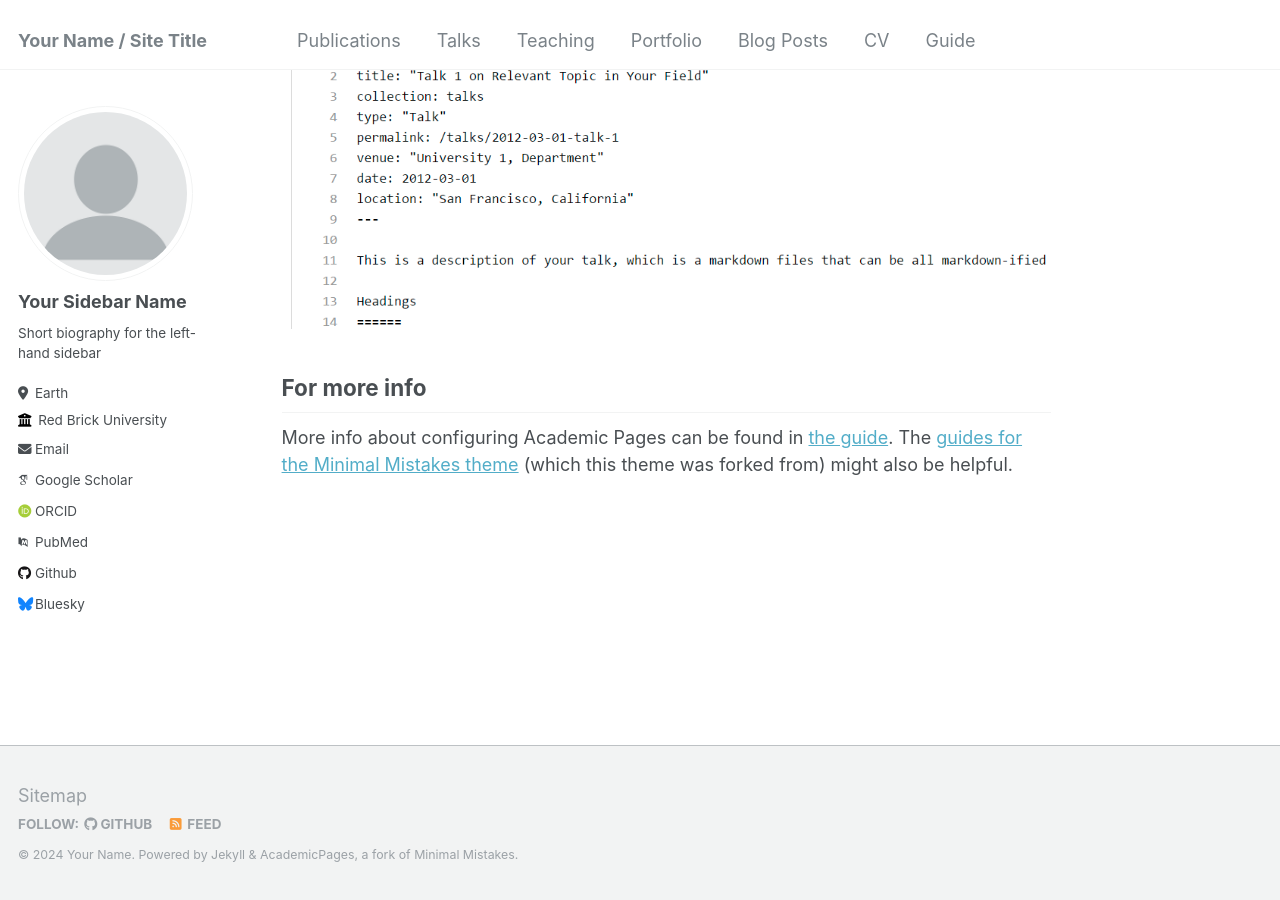
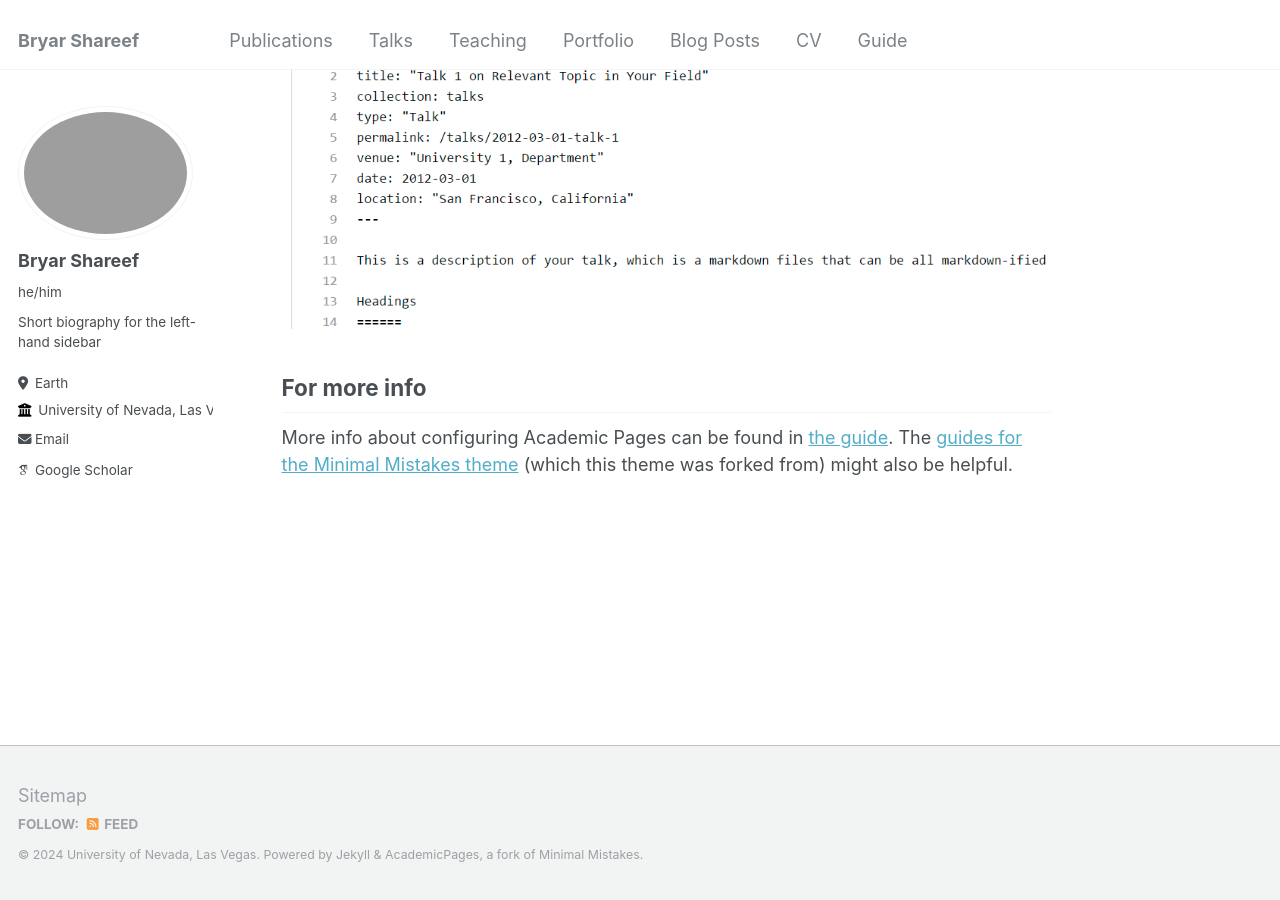
Before and after one commit to bryarshareef/bryarshareef.github.io, a Jekyll site: the page built from _pages/about.md, in a window 1280 px wide and 900 px high, scrolled down 2660 px. Built offline with Jekyll 4.4.1, drawn with Linux system fonts in a browser that asks for light colours; some web fonts are replaced.

Commit message:
Update _config.yml

```diff
--- a/_config.yml
+++ b/_config.yml
@@ -8,11 +8,11 @@
 
 # Basic Site Settings
 locale                   : "en-US"
-title                    : "Your Name / Site Title"
+title                    : "Bryar Shareef"
 title_separator          : "-"
-name                     : &name "Your Name"
+name                     : &name "University of Nevada, Las Vegas"
 description              : &description "personal description"
-url                      : https://academicpages.github.io # the base hostname & protocol for your site e.g. "https://mmistakes.github.io"
+url                      : https://bryarshareef.github.io # the base hostname & protocol for your site e.g. "https://mmistakes.github.io"
 baseurl                  : "" # the subpath of your site, e.g. "/blog"
 repository               : "academicpages/academicpages.github.io"
 
@@ -21,34 +21,34 @@ repository               : "academicpages/academicpages.github.io"
 #               Additional customization can be done by editing /_includes/author-profile.html
 author:
   # Biographic information
-  avatar           : "profile.png"
-  name             : "Your Sidebar Name"
-  pronouns         : # example: "she/her"
+  avatar           : "Bryar-Shareef.jpg"
+  name             : "Bryar Shareef"
+  pronouns         : "he/him"
   bio              : "Short biography for the left-hand sidebar"
   location         : "Earth"
-  employer         : "Red Brick University"
+  employer         : "University of Nevada, Las Vegas"
   uri              : # URL
   email            : "none@example.org"
 
   # Academic websites
   arxiv            : # URL - Update with the correct link to your profile
-  googlescholar    : "https://scholar.google.com/citations?user=PS_CX0AAAAAJ"
+  googlescholar    : "https://scholar.google.com/citations?user=oEUnccAAAAAJ&hl=en&oi=ao"
   impactstory      : # URL
-  orcid            : "http://orcid.org/yourorcidurl"
+  orcid            : #"http://orcid.org/yourorcidurl"
   semantic         : # URL
-  pubmed           : "https://www.ncbi.nlm.nih.gov/pubmed/?term=john+snow"
+  pubmed           : #"https://www.ncbi.nlm.nih.gov/pubmed/?term=john+snow"
   researchgate     : # URL
 
   # Repositories and software development
   bitbucket        : # Username - Update with your username on the site
   codepen          : # Username
   dribbble         : # Username
-  github           : "academicpages"
+  github           : #"academicpages"
   kaggle           : # Username
   stackoverflow    : # User number or user number and name (i.e., use "1" or "1/jeff-atwood")
 
   # Social media
-  bluesky          : "bsky.app" # Replace this with you Bluesky username
+  bluesky          : #"bsky.app" # Replace this with you Bluesky username
   facebook         : # Username
   flickr           : # Username
   foursquare       : # Username
```
